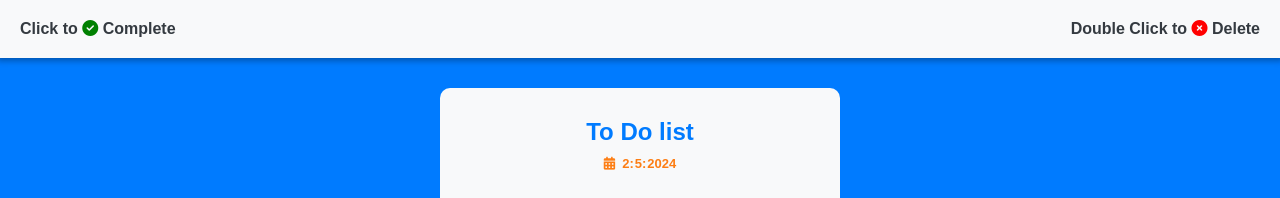
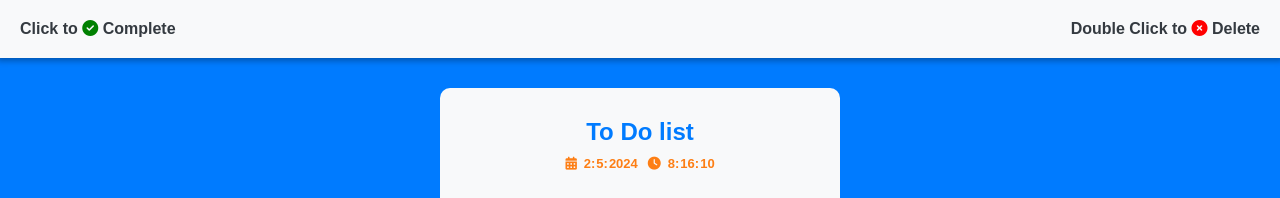
Before and after one commit to msdharani1/ToDoList, a plain HTML site: page index.html in a window 1280 px wide. Shown: the top 198 px of the page. Drawn offline with Linux system fonts and the light colour scheme.

Commit message:
add date and time

```diff
--- a/index.html
+++ b/index.html
@@ -19,11 +19,19 @@
         <section>
             <div class="heading">
                 <h1>To Do list</h1>
-                <div id="date">
-                    <h2 style="margin-right: 6px;"><i class="fa-solid fa-calendar-days"></i></h2>
-                    <h2 id="dayname"></h2>
-                    <h2 id="month"></h2>
-                    <h2 id="year"></h2>
+                <div class="timedate">
+                    <div id="date">
+                        <h2 style="margin-right: 6px;"><i class="fa-solid fa-calendar-days"></i></h2>
+                        <h2 id="dayname"></h2>
+                        <h2 id="month"></h2>
+                        <h2 id="year"></h2>
+                    </div>
+                    <div id="time">
+                        <h2 style="margin-right: 6px;"><i class="fa-solid fa-clock"></i></h2>
+                        <h2 id="hours"></h2>
+                        <h2 id="minutes"></h2>
+                        <h2 id="sec"></h2>
+                    </div>
                 </div>
             </div>
             <div class="addForm">
--- a/script.js
+++ b/script.js
@@ -9,6 +9,10 @@ window.onload = () => {
     document.getElementById('dayname').innerHTML = currentDate.getDate() + ':';
     document.getElementById('month').innerHTML = currentDate.getMonth() + 1 + ':'; // Adding 1 to match usual month representation
     document.getElementById('year').innerHTML = currentDate.getFullYear();
+
+    document.getElementById('hours').innerHTML = currentDate.getHours() + ':';
+    document.getElementById('minutes').innerHTML = currentDate.getMinutes() + ':';
+    document.getElementById('sec').innerHTML = currentDate.getSeconds();
 
     todos = JSON.parse(localStorage.getItem('todos')) || [];
     todos.forEach(todo => addTodo(todo));
--- a/style.css
+++ b/style.css
@@ -67,11 +67,24 @@ section{
     border-radius: 7px;
 
 }
+.timedate{
+    display: flex;
+    gap: 10px;
+}
 #date{
     display: flex;
     gap: 1px;
 }
 #date h2{
+    margin-top: 10px;
+    font-size: small;
+    color: var(--accent-color-1);
+}
+#time{
+    display: flex;
+    gap: 1px;
+}
+#time h2{
     margin-top: 10px;
     font-size: small;
     color: var(--accent-color-1);
```
